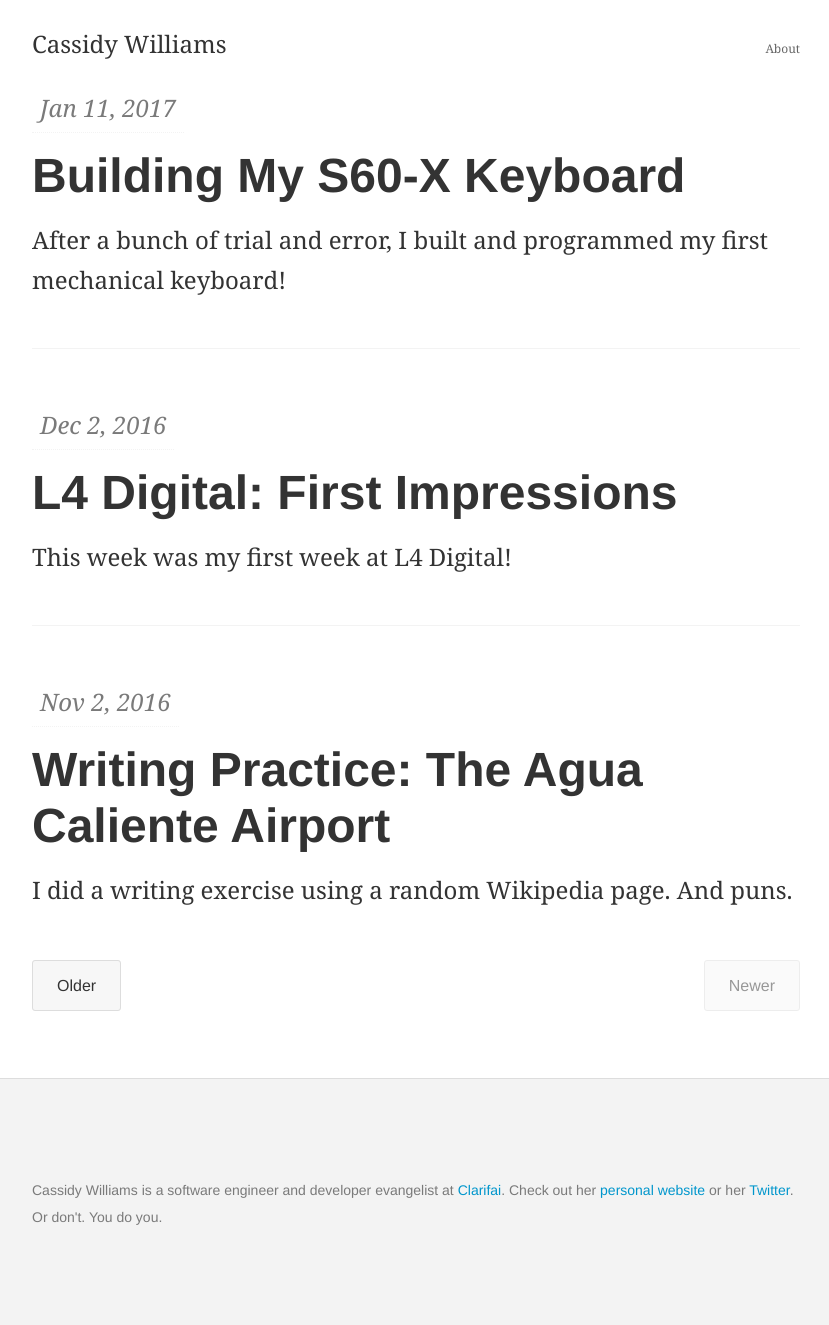
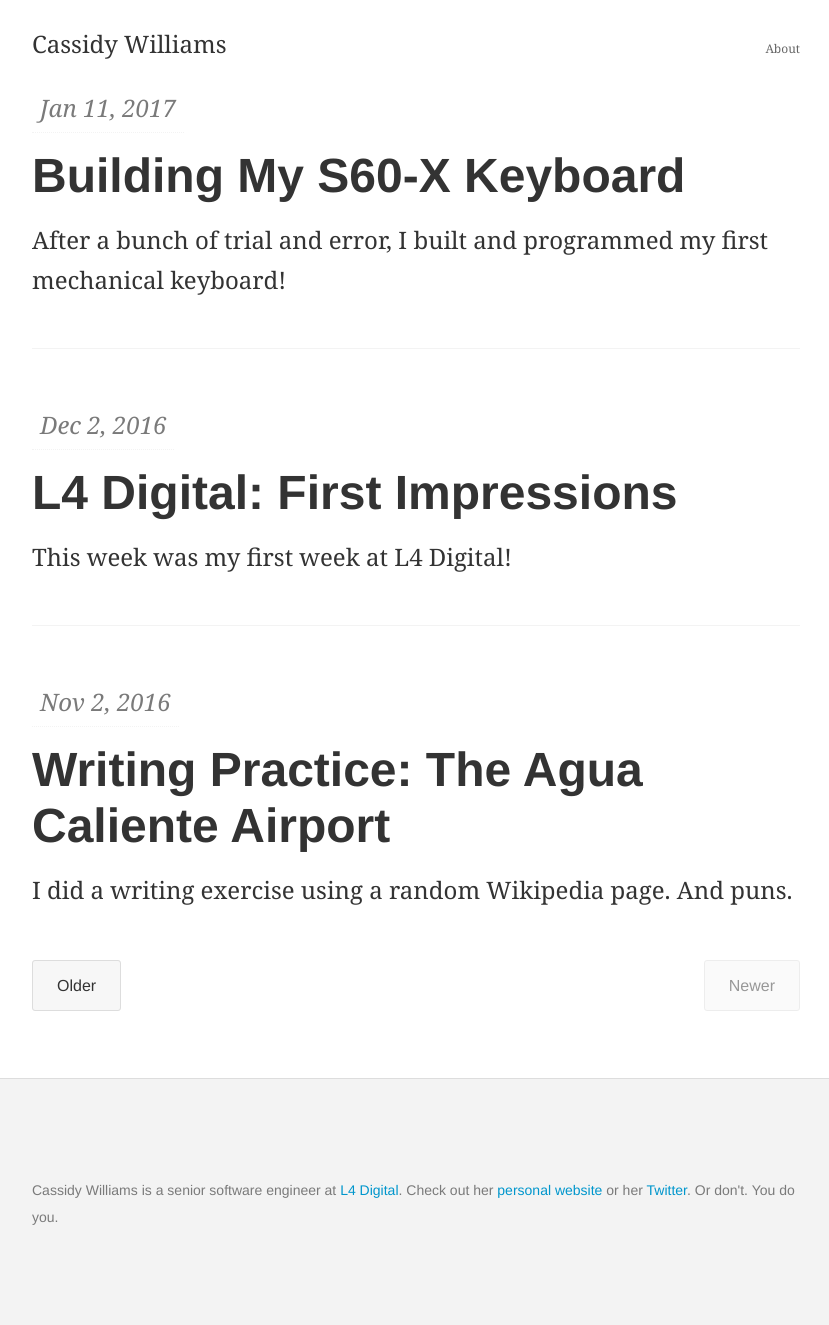
Before and after one commit to cassidoo/cassidoo.github.io, a Jekyll site: the page built from index.html, in a window 1280 px wide. Shown: the whole page, without its empty margins (224-1053 px from the left). Built offline with Jekyll 4.4.1, drawn with Linux system fonts in a browser that asks for light colours; the list of posts is cut into pages by our own code.

Commit message:
Update footer

```diff
--- a/_includes/footer.html
+++ b/_includes/footer.html
@@ -2,7 +2,7 @@
   <div class="p2 py4 wrap">
     <div class="measure py2">
       <small>
-        Cassidy Williams is a software engineer and developer evangelist at <a href="http://clarifai.com">Clarifai</a>.
+        Cassidy Williams is a senior software engineer at <a href="http://l4digital.com">L4 Digital</a>.
         Check out her <a href="http://cassidoo.co">personal website</a> or her <a href="http://twitter.com/cassidoo">Twitter</a>.
         Or don't.  You do you.
       </small>
```
